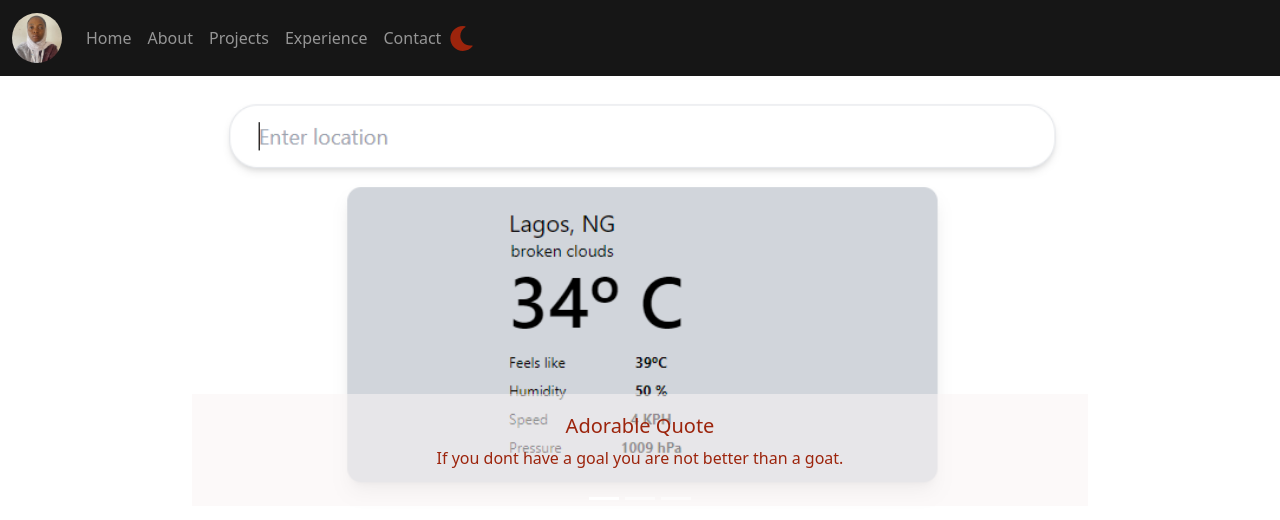
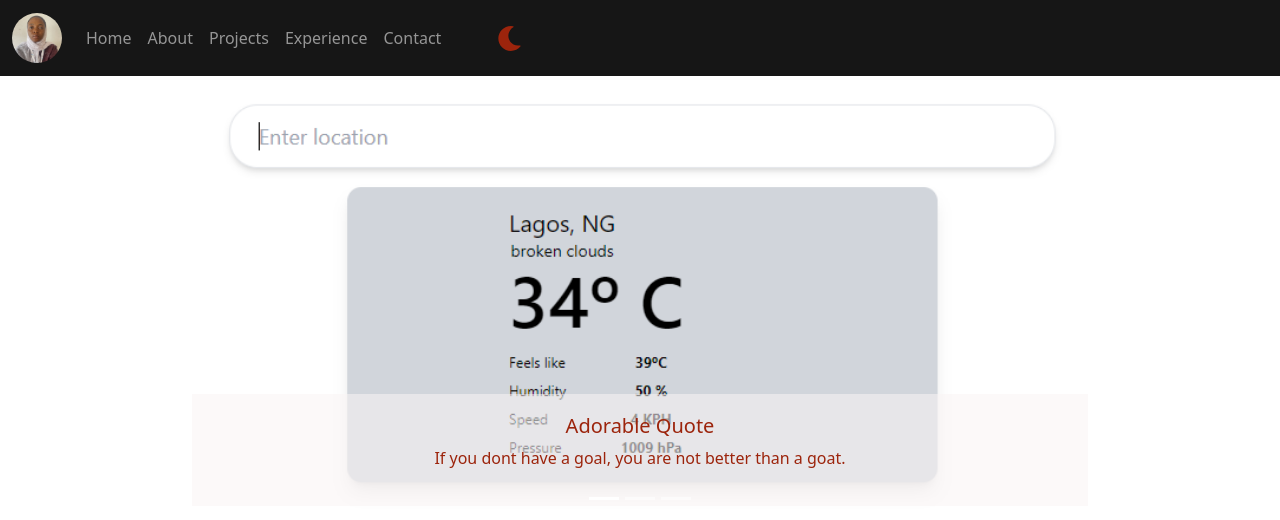
Before and after one commit to realmintech/myPortfolioWebsite, a React (Vite) app: page / in a window 1280 px wide. Shown: the top 520 px of the page. Built offline with nearby package versions, Linux system fonts and the light colour scheme.

Commit message:
Single page application

```diff
--- a/src/components/home/Carousel.jsx
+++ b/src/components/home/Carousel.jsx
@@ -70,7 +70,7 @@ export default function Carousel() {
             />
             <div className="carousel-caption d-none d-md-block">
               <h5>Adorable Quote</h5>
-              <p>If you dont have a goal you are not better than a goat.</p>
+              <p>If you dont have a goal, you are not better than a goat.</p>
             </div>
           </div>
         </div>
--- a/src/components/home/Contact.jsx
+++ b/src/components/home/Contact.jsx
@@ -43,7 +43,7 @@ export default function Contact() {
               ></textarea>
             </div>
             <button className="contact btn-outline-none">
-              <a href="https://wa.me/qr/5RQYQVLSRBVGL1"> Drop a message</a>
+              <a href="https://wa.me/qr/5RQYQVLSRBVGL1">Lets talk project on whatApp</a>
             </button>
           </div>
         </div>
--- a/src/components/home/Experience.jsx
+++ b/src/components/home/Experience.jsx
@@ -4,7 +4,7 @@ import Accordion from './Accordion';
 export default function Experience() {
   return (
     <>
-      <div className="container" id='experience'>
+      <div className="container message-area" id='experience'>
         <h1 className='text-center'>Experience</h1>
         <div className="row mt-3">
           <div className="col-lg-6">
--- a/src/components/home/Project.jsx
+++ b/src/components/home/Project.jsx
@@ -78,21 +78,21 @@ export default function Project() {
         {data.map((item, index) => {
           return (
             <div className="row" key={index}>
-              <div className="col-lg-6 col-md-6 col-sm-6 mt-3">
+              <div className="col-lg-6 mt-3">
                 <img
                   src={item.image}
                   alt=""
                   style={{
-                    width: '100%',
+                    width: '80%',
                     height: '250px',
                     objectFit: 'contain',
                   }}
                 />
               </div>
-              <div className="col-lg-6 col-md-6 col-sm-6 mt-3 mt-5">
+              <div className="col-lg-6 mt-5">
                 <div
                   className="card"
-                  style={{ width: '100%', height: '100%' }}
+                  style={{ width: '25rem' }}
                 >
                   <div className="card-body">
                     <h5 className="card-title">{item.title}</h5>
--- a/src/components/navbar/Navbar.jsx
+++ b/src/components/navbar/Navbar.jsx
@@ -50,7 +50,7 @@ export default function Navbar() {
                 </a>
               </li>
             </ul>
-          <div className="justify-content-end iconMode">
+          <div className="mx-5 iconMode">
             <FaMoon fontSize={25} />
           </div>
           </div>
```
